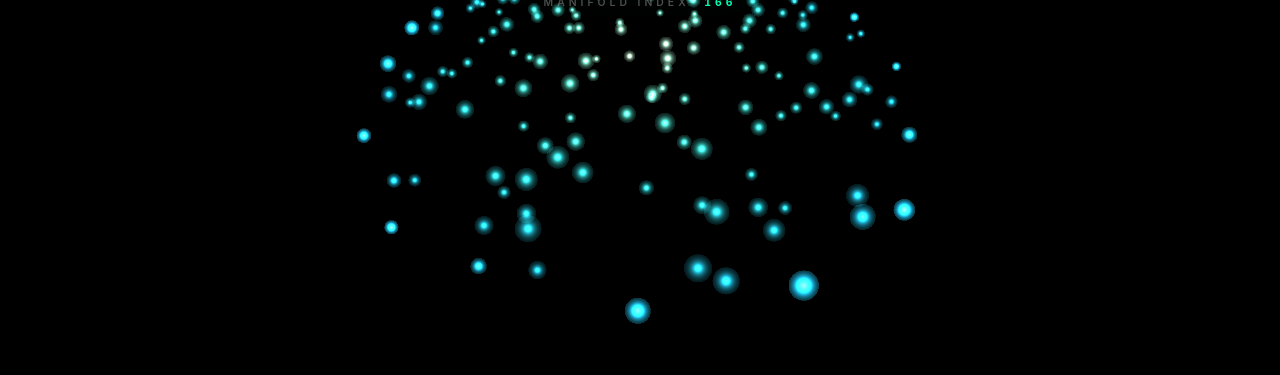
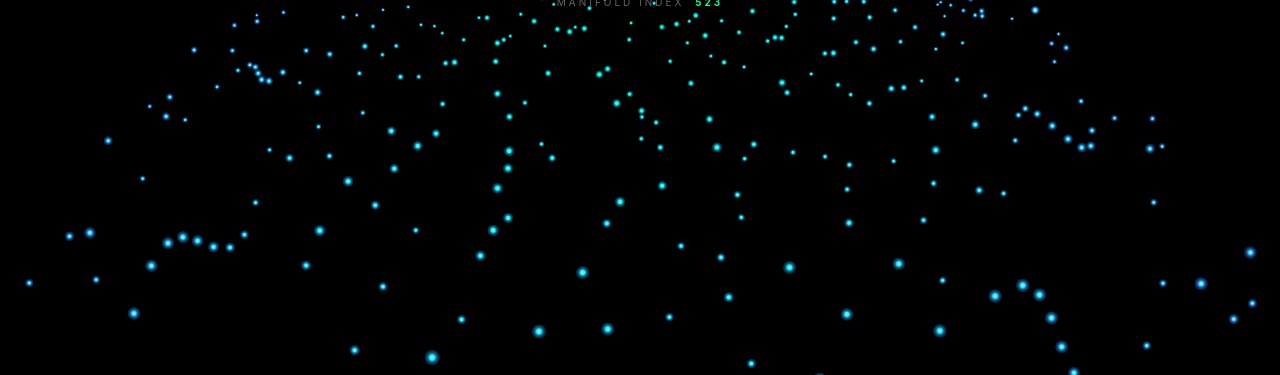
Before and after one commit to debugonezero/galaxy, a plain HTML site: page index.html in a window 1280 px wide. Shown: the part 425-800 px from the top of the page. Drawn offline with Linux system fonts and the light colour scheme.

Commit message:
Update index.html

```diff
--- a/index.html
+++ b/index.html
@@ -2,181 +2,113 @@
 <html lang="en">
 <head>
     <meta charset="UTF-8">
-    <meta name="viewport" content="width=device-width, initial-scale=1.0, maximum-scale=1.0, user-scalable=no, viewport-fit=cover">
-    <title>Axiom // Irrational Genesis</title>
+    <meta name="viewport" content="width=device-width, initial-scale=1.0, maximum-scale=1.0, user-scalable=no">
+    <title>Axiom // True Sequence 523</title>
     <style>
-        :root { --accent: #00ffb4; --bg: #000; }
-        body { margin: 0; background: var(--bg); overflow: hidden; font-family: -apple-system, "SF Pro Display", sans-serif; color: #fff; }
-        canvas { display: block; width: 100vw; height: 100vh; touch-action: none; }
-
-        /* Cinematic UI Overlay */
-        #axiom-ui {
-            position: fixed;
-            inset: 0;
-            display: flex;
-            flex-direction: column;
-            align-items: center;
-            justify-content: center;
-            pointer-events: none;
-            z-index: 10;
-        }
-        .header { text-align: center; }
-        h1 {
-            font-size: 2.2rem;
-            font-weight: 800;
-            letter-spacing: -2px;
-            margin: 0;
-            text-transform: uppercase;
-            background: linear-gradient(to bottom, #fff, rgba(255,255,255,0.4));
-            -webkit-background-clip: text;
-            -webkit-text-fill-color: transparent;
-            filter: drop-shadow(0 0 20px rgba(0, 255, 180, 0.4));
-        }
-        .meta {
-            margin-top: 12px;
-            font-size: 0.65rem;
-            letter-spacing: 4px;
-            font-weight: 600;
-            color: rgba(255, 255, 255, 0.3);
-            text-transform: uppercase;
-        }
-        b { color: var(--accent); font-variant-numeric: tabular-nums; margin-left: 8px; }
+        body { margin: 0; background: #000; overflow: hidden; font-family: -apple-system, sans-serif; }
+        canvas { display: block; width: 100vw; height: 100vh; }
+        #ui { position: fixed; inset: 0; display: flex; flex-direction: column; align-items: center; justify-content: center; pointer-events: none; color: #fff; }
+        .stats { margin-top: 15px; font-size: 10px; letter-spacing: 3px; color: rgba(255,255,255,0.4); text-transform: uppercase; }
+        b { color: #0f9; margin-left: 5px; }
     </style>
 </head>
 <body>
-
-    <div id="axiom-ui">
-        <div class="header">
-            <h1>Genesis 523</h1>
-            <div class="meta">Manifold Index <b id="sequence-val">1</b></div>
-        </div>
+    <div id="ui">
+        <h1 style="font-size: 2rem; letter-spacing: -1px; margin: 0;">Irrational Genesis</h1>
+        <div class="stats">Manifold Index <b id="counter">1</b></div>
     </div>
-
     <canvas id="stage"></canvas>
 
     <script type="module">
         const canvas = document.getElementById('stage');
-        const gl = canvas.getContext('webgl', { antialias: true, alpha: false, stencil: false });
-        const val = document.getElementById('sequence-val');
+        const gl = canvas.getContext('webgl', { antialias: true });
+        const counter = document.getElementById('counter');
 
         const VS = `
             attribute float id;
-            uniform mat4 uM;
-            uniform float uT;
-            uniform float uLimit;
+            uniform mat4 m;
+            uniform float t;
+            uniform float limit;
             varying float vR;
-            varying float vActive;
+            varying float vF;
 
             void main() {
                 float PHI = 1.6180339887;
                 float TAU = 6.2831853071;
                 float RHO = 14.134725;
 
-                if(id > uLimit) {
-                    gl_Position = vec4(0.0);
-                    return;
-                }
+                if(id > limit) { gl_Position = vec4(0.0); return; }
 
-                // Cumulative Fibonacci Physics
-                float r = sqrt(id) * 4.2;
+                float r = sqrt(id) * 4.5;
                 float theta = id * (TAU / (PHI * PHI));
+                float curl = sin(log(r + 1.0) * RHO) * 0.95;
+                float angle = theta + curl + (t * 0.1);
 
-                // Riemann Zero frequency modulation
-                float curl = sin(log(r + 1.0) * RHO) * 0.9;
-                float angle = theta + curl + (uT * 0.12);
+                vR = r / 110.0;
+                vF = smoothstep(limit - 10.0, limit, id);
 
-                // Fractal displacement
-                float y = sin(uT * 0.8 + id * 0.15) * (1.2 * (1.0 - (r/100.0)));
-
-                vec3 pos = vec3(cos(angle) * r, y, sin(angle) * r);
-                vR = r / 100.0;
-                vActive = smoothstep(uLimit - 30.0, uLimit, id);
-
-                gl_Position = uM * vec4(pos, 1.0);
-                gl_PointSize = (26.0 + sin(uT + id) * 8.0) * (45.0 / gl_Position.w);
+                vec3 pos = vec3(cos(angle) * r, sin(t + id * 0.1) * 1.5 * vF, sin(angle) * r);
+                gl_Position = m * vec4(pos, 1.0);
+                gl_PointSize = (24.0 + sin(t*2.0 + id)*6.0) * (50.0 / gl_Position.w) * (0.5 + 0.5 * vF);
             }
         `;
 
         const FS = `
             precision lowp float;
             varying float vR;
-            varying float vActive;
-
+            varying float vF;
             void main() {
                 float d = length(gl_PointCoord - 0.5);
                 if(d > 0.5) discard;
-
-                vec3 cCore = vec3(1.0, 1.0, 0.9);
-                vec3 cEdge = mix(vec3(0.0, 1.0, 0.7), vec3(0.1, 0.4, 1.0), vR);
-                vec3 clr = mix(cEdge, cCore, exp(-vR * 5.0));
-
-                float glow = exp(-d * 6.0) * 6.5 * (0.4 + 0.6 * vActive);
+                vec3 clr = mix(vec3(0.0, 1.0, 0.8), vec3(0.2, 0.5, 1.0), vR);
+                float glow = exp(-d * 6.0) * 7.0 * (0.5 + 0.5 * vF);
                 gl_FragColor = vec4(clr * glow, glow);
             }
         `;
 
-        // Shader setup
-        const compile = (t, s) => {
-            const sh = gl.createShader(t);
-            gl.shaderSource(sh, s);
-            gl.compileShader(sh);
-            return sh;
-        };
+        const sh = (t, s) => { const sdr = gl.createShader(t); gl.shaderSource(sdr, s); gl.compileShader(sdr); return sdr; };
+        const prog = gl.createProgram();
+        gl.attachShader(prog, sh(gl.VERTEX_SHADER, VS));
+        gl.attachShader(prog, sh(gl.FRAGMENT_SHADER, FS));
+        gl.linkProgram(prog);
+        gl.useProgram(prog);
 
-        const program = gl.createProgram();
-        gl.attachShader(program, compile(gl.VERTEX_SHADER, VS));
-        gl.attachShader(program, compile(gl.FRAGMENT_SHADER, FS));
-        gl.linkProgram(program);
-        gl.useProgram(program);
-
-        // Buffer 523 particles
-        const count = 523;
-        const ids = new Float32Array(count);
-        for(let i=0; i<count; i++) ids[i] = i + 1;
-
-        const buffer = gl.createBuffer();
-        gl.bindBuffer(gl.ARRAY_BUFFER, buffer);
+        const ids = new Float32Array(523);
+        for(let i=0; i<523; i++) ids[i] = i + 1;
+        const buf = gl.createBuffer();
+        gl.bindBuffer(gl.ARRAY_BUFFER, buf);
         gl.bufferData(gl.ARRAY_BUFFER, ids, gl.STATIC_DRAW);
 
-        const idLoc = gl.getAttribLocation(program, 'id');
-        const mLoc = gl.getUniformLocation(program, 'uM');
-        const tLoc = gl.getUniformLocation(program, 'uT');
-        const limLoc = gl.getUniformLocation(program, 'uLimit');
+        const idLoc = gl.getAttribLocation(prog, 'id');
+        const mLoc = gl.getUniformLocation(prog, 'm');
+        const tLoc = gl.getUniformLocation(prog, 't');
+        const limLoc = gl.getUniformLocation(prog, 'limit');
 
         gl.enableVertexAttribArray(idLoc);
         gl.vertexAttribPointer(idLoc, 1, gl.FLOAT, false, 0, 0);
 
         let currentLimit = 1;
-        let rotX = 0.45, rotY = 0;
+        let rotX = 0.5, rotY = 0;
 
-        function tick(ts) {
+        function draw(ts) {
             const time = ts * 0.001;
-            const w = window.innerWidth * window.devicePixelRatio;
-            const h = window.innerHeight * window.devicePixelRatio;
+            const w = window.innerWidth * devicePixelRatio, h = window.innerHeight * devicePixelRatio;
+            if(canvas.width !== w) { canvas.width = w; canvas.height = h; gl.viewport(0,0,w,h); }
 
-            if(canvas.width !== w || canvas.height !== h) {
-                canvas.width = w; canvas.height = h;
-                gl.viewport(0, 0, w, h);
+            gl.clear(gl.COLOR_BUFFER_BIT);
+            gl.enable(gl.BLEND);
+            gl.blendFunc(gl.ONE, gl.ONE);
+
+            // GROWTH ACCELERATION: Fibonacci-style speed
+            if(currentLimit < 523) {
+                currentLimit += (1.0 + (currentLimit / 100.0));
+                if(currentLimit > 523) currentLimit = 523;
+                counter.innerText = Math.floor(currentLimit);
             }
 
-            gl.clearColor(0,0,0,1);
-            gl.clear(gl.COLOR_BUFFER_BIT);
-            gl.enable(gl.BLEND);
-            gl.blendFunc(gl.ONE, gl.ONE); // High-Energy Additive
-
-            if(currentLimit < 523) {
-                currentLimit += 0.55;
-                val.innerText = Math.floor(currentLimit);
-            }
-
-            // Projection Matrix (Custom view)
-            const fov = 1.5, aspect = w / h;
-            const f = 1.0 / Math.tan(fov / 2);
+            const fov = 1.5, aspect = w/h, f = 1.0/Math.tan(fov/2);
             const pM = new Float32Array([f/aspect,0,0,0, 0,f,0,0, 0,0,-1,-1, 0,0,-0.2,0]);
-
-            const cx = Math.cos(rotX), sx = Math.sin(rotX);
-            const cy = Math.cos(rotY), sy = Math.sin(rotY);
-            const vM = new Float32Array([cy,sx*sy,-cx*sy,0, 0,cx,sx,0, sy,-sx*cy,cx*cy,0, 0,-15,-95,1]);
+            const vM = new Float32Array([Math.cos(rotY), Math.sin(rotX)*Math.sin(rotY), -Math.cos(rotX)*Math.sin(rotY), 0, 0, Math.cos(rotX), Math.sin(rotX), 0, Math.sin(rotY), -Math.sin(rotX)*Math.cos(rotY), Math.cos(rotX)*Math.cos(rotY), 0, 0, -10, -110, 1]);
 
             const res = new Float32Array(16);
             for(let i=0;i<4;i++) for(let j=0;j<4;j++) for(let k=0;k<4;k++) res[i*4+j]+=vM[i*4+k]*pM[k*4+j];
@@ -184,22 +116,10 @@
             gl.uniformMatrix4fv(mLoc, false, res);
             gl.uniform1f(tLoc, time);
             gl.uniform1f(limLoc, currentLimit);
-
-            gl.drawArrays(gl.POINTS, 0, count);
-            requestAnimationFrame(tick);
+            gl.drawArrays(gl.POINTS, 0, 523);
+            requestAnimationFrame(draw);
         }
-        requestAnimationFrame(tick);
-
-        // Precise Touch for iPhone
-        let isDown = false, lx, ly;
-        window.addEventListener('touchstart', e => { isDown = true; lx = e.touches[0].clientX; ly = e.touches[0].clientY; });
-        window.addEventListener('touchmove', e => {
-            if(!isDown) return;
-            rotY += (e.touches[0].clientX - lx) * 0.006;
-            rotX += (e.touches[0].clientY - ly) * 0.006;
-            lx = e.touches[0].clientX; ly = e.touches[0].clientY;
-        });
-        window.addEventListener('touchend', () => isDown = false);
+        requestAnimationFrame(draw);
     </script>
 </body>
 </html>
```
